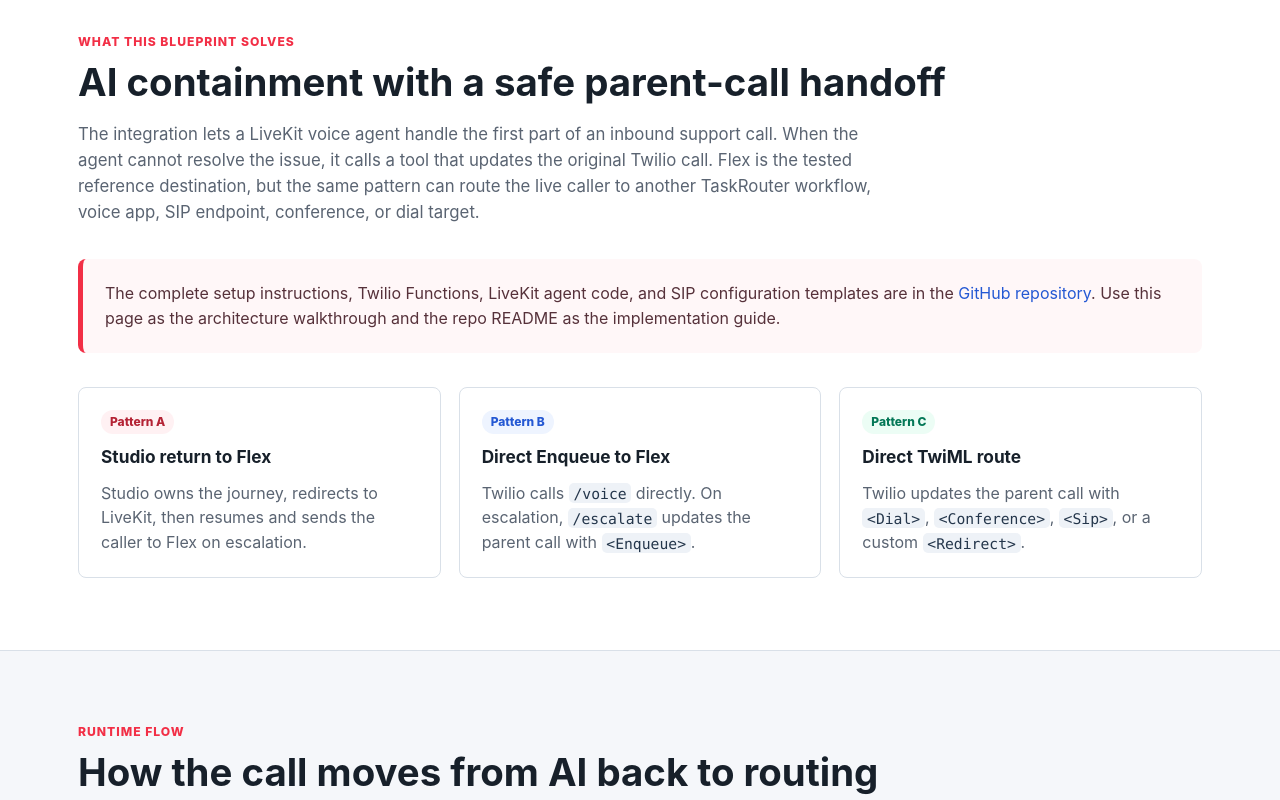
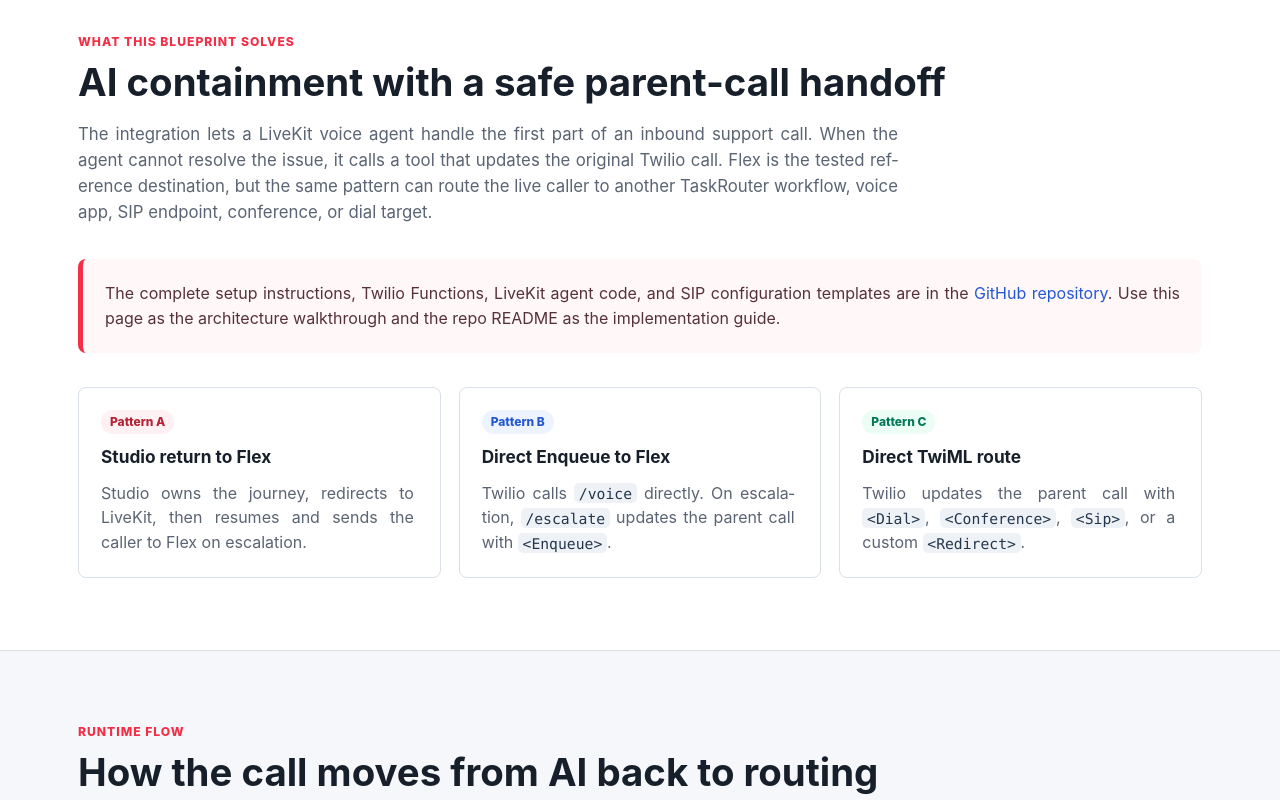
Before and after one commit to rbangueses/twilio-livekit-call-handoff-blueprint, a plain HTML site: page index.html in a window 1280 px wide. Shown: the part 760-1560 px from the top of the page. Drawn offline with Linux system fonts and the light colour scheme.

Commit message:
Justify page body copy

```diff
--- a/index.html
+++ b/index.html
@@ -188,6 +188,10 @@
         margin: 18px 0 0;
         color: var(--muted);
         font-size: 1.05rem;
+        text-align: justify;
+        text-align-last: left;
+        text-wrap: pretty;
+        hyphens: auto;
       }
 
       .grid {
@@ -223,6 +227,10 @@
       .card p {
         margin: 0;
         color: var(--muted);
+        text-align: justify;
+        text-align-last: left;
+        text-wrap: pretty;
+        hyphens: auto;
       }
 
       .card p + p {
@@ -380,6 +388,10 @@
       .callout p {
         margin: 0;
         color: #56313a;
+        text-align: justify;
+        text-align-last: left;
+        text-wrap: pretty;
+        hyphens: auto;
       }
 
       .footer {
```
Also changed, not shown: livekit-flex-handoff-reference-blueprint.html (+12 -0 lines).
